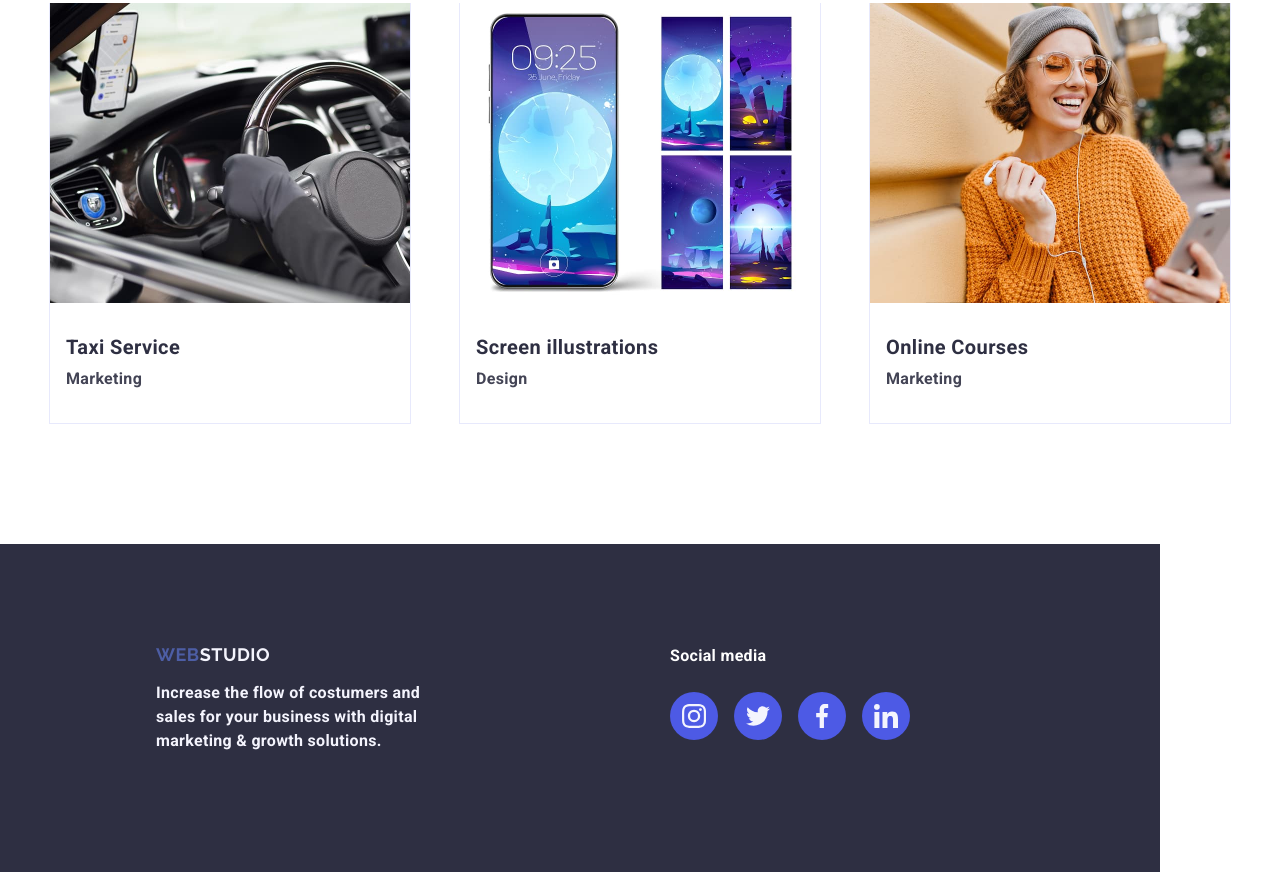
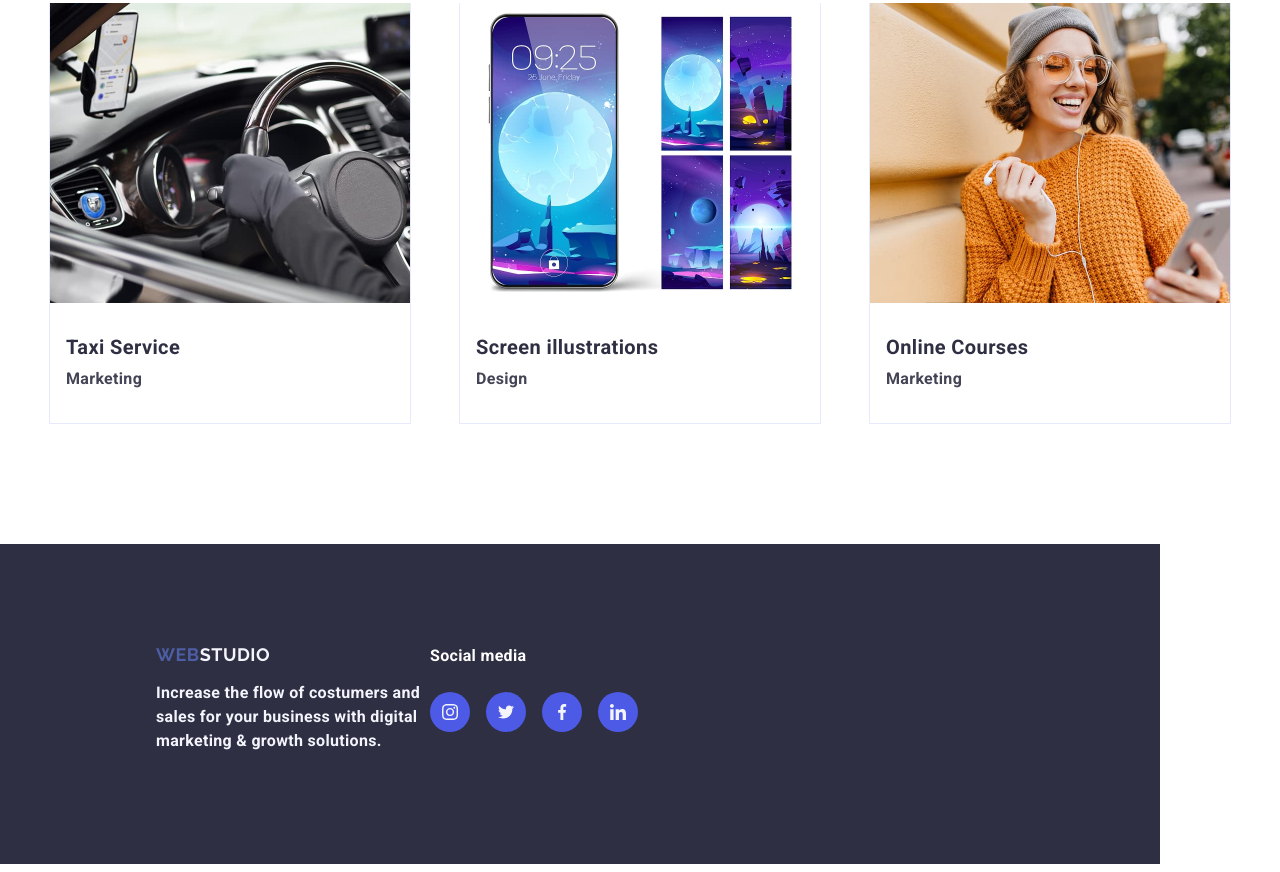
Before and after one commit to victoria-gerega/goit-markup-hw-04, a plain HTML site: page index.html in a window 1280 px wide. Shown: the part 2519-3391 px from the top of the page. Drawn offline with nearby package versions, Linux system fonts and the light colour scheme.

Commit message:
minor fix

```diff
--- a/css/styles.css
+++ b/css/styles.css
@@ -28,6 +28,7 @@ p {
   letter-spacing: 0.02em;
   margin: 0 auto;
 }
+
 img {
   display: block;
 }
@@ -189,6 +190,7 @@ address {
 .buy-btn:focus {
   background-color: #404bbf;
 }
+
 .visually-hidden {
   height: 1px;
   overflow: hidden;
@@ -347,6 +349,16 @@ address {
   justify-content: center;
 }
 
+.cases-item {
+  transition: box-shadow 250ms cubic-bezier(0.4, 0, 0.2, 1);
+}
+
+.cases-item:hover {
+  box-shadow: 0 2px 1px 0 rgba(46, 47, 66, 0.08),
+    0 1px 1px 0 rgba(46, 47, 66, 0.16), 0 1px 6px 0 rgba(46, 47, 66, 0.08);
+  transform: translateY(0%);
+}
+
 .case-card {
   border-right: 1px solid #e7e9fc;
   border-bottom: 1px solid #e7e9fc;
@@ -363,22 +375,12 @@ address {
   position: absolute;
   top: 0;
   height: 100%;
+  width: 100%;
   color: #f4f4fd;
   background-color: #4d5ae5;
   transform: translateY(100%);
   transition: transform 250ms cubic-bezier(0.4, 0, 0.2, 1);
-  padding-top: 40px;
-  padding-left: 32px;
-  padding-right: 32px;
-}
-
-.cases-item:hover .txt-overlay {
-  transform: translate(0);
-}
-
-.cases-item:hover .case-card {
-  box-shadow: 0 2px 1px 0 rgba(46, 47, 66, 0.08),
-    0 1px 1px 0 rgba(46, 47, 66, 0.16), 0 1px 6px 0 rgba(46, 47, 66, 0.08);
+  padding: 40px 32px;
 }
 
 .cases-name {
@@ -418,6 +420,7 @@ address {
   text-transform: uppercase;
   margin-bottom: 16px;
 }
+
 .footer-accent {
   font-family: 'Raleway', sans-serif;
   color: #f4f4fd;
@@ -427,6 +430,7 @@ address {
   letter-spacing: 0.03em;
   text-transform: uppercase;
 }
+
 .footer-text {
   color: #f4f4fd;
   max-width: 274px;
@@ -437,37 +441,42 @@ address {
 .container-footer {
   display: flex;
   align-items: baseline;
+  margin-right: 120px;
 }
 
 .footer-card {
-  margin-right: 120px;
 }
 
 .footer-socmed {
-  padding-left: 120px;
 }
 
 .footer-social {
-  font-weight: 500px;
+  font-weight: 500;
   color: #ffffff;
   margin-bottom: 16px;
 }
 
 .footer-socnet {
   display: flex;
-  justify-content: center;
-  align-items: center;
   gap: 16px;
   padding-top: 8px;
   padding-bottom: 32px;
 }
 
+.footer-item {
+  width: 40px;
+  height: 40px;
+  transitiion: background-color 250ms cubic-bezier(0.4, 0, 0.2, 1);
+}
+
 .footer-socnet-link {
   display: flex;
+  align-items: center;
+  justify-content: center;
+  width: 100%;
+  height: 100%;
   background-color: #4d5ae5;
   padding: 12px;
-  width: 40;
-  height: 40;
   border-radius: 50%;
 }
 
--- a/index.html
+++ b/index.html
@@ -252,9 +252,9 @@
                     <li class="cases-item">
                         <div class="case-card">
                             <img src="./images/banking.jpg" alt="Purple BankApp" width="360" height="300">
-                            <h3 class="cases-name">Banking App</h3>
-                            <p class="cases-description">App</p>
                         </div>
+                        <h3 class="cases-name">Banking App</h3>
+                        <p class="cases-description">App</p>
                     </li>
                     <li class="cases-item">
                         <div class="case-card">
@@ -317,22 +317,22 @@
             <div class="footer-socmed">
                 <p class="footer-social">Social media</p>
                 <ul class="footer-socnet">
-                    <li><a href="" class="footer-socnet-link">
+                    <li class="footer-item"><a href="" class="footer-socnet-link">
                             <svg class="socnet-icon" width="24" height="24">
                                 <use href="./images/icons.svg#icon-instagram"></use>
                             </svg>
                         </a></li>
-                    <li><a href="" class="footer-socnet-link">
+                    <li class="footer-item"><a href="" class="footer-socnet-link">
                             <svg class="socnet-icon" width="24" height="24">
                                 <use href="./images/icons.svg#icon-twitter"></use>
                             </svg>
                         </a></li>
-                    <li><a href="" class="footer-socnet-link">
+                    <li class="footer-item"><a href="" class="footer-socnet-link">
                             <svg class="socnet-icon" width="24" height="24">
                                 <use href="./images/icons.svg#icon-facebook"></use>
                             </svg>
                         </a></li>
-                    <li><a href="" class="footer-socnet-link">
+                    <li class="footer-item"><a href="" class="footer-socnet-link">
                             <svg class="socnet-icon" width="24" height="24">
                                 <use href="./images/icons.svg#icon-linkedin"></use>
                             </svg>
```
